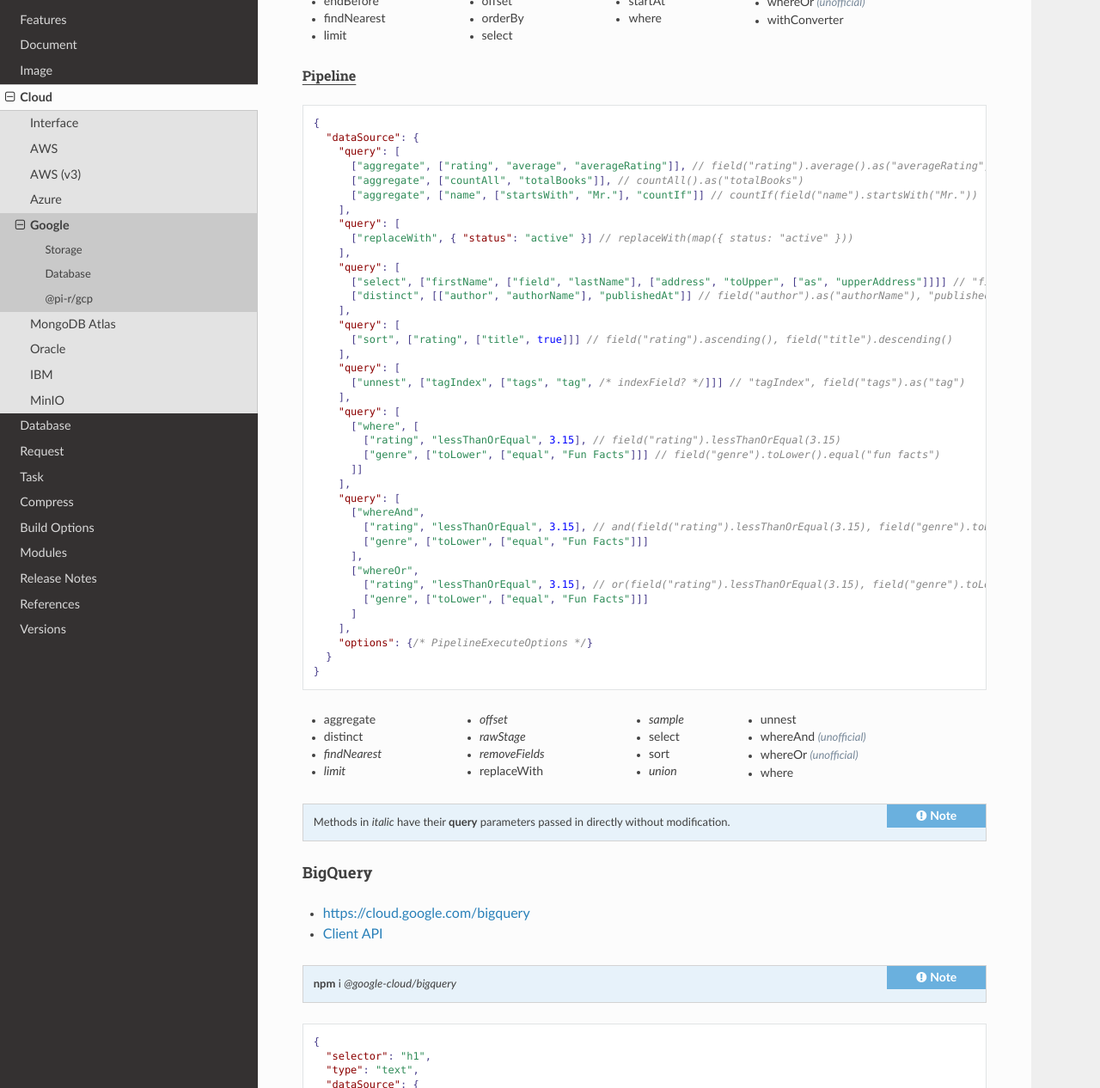
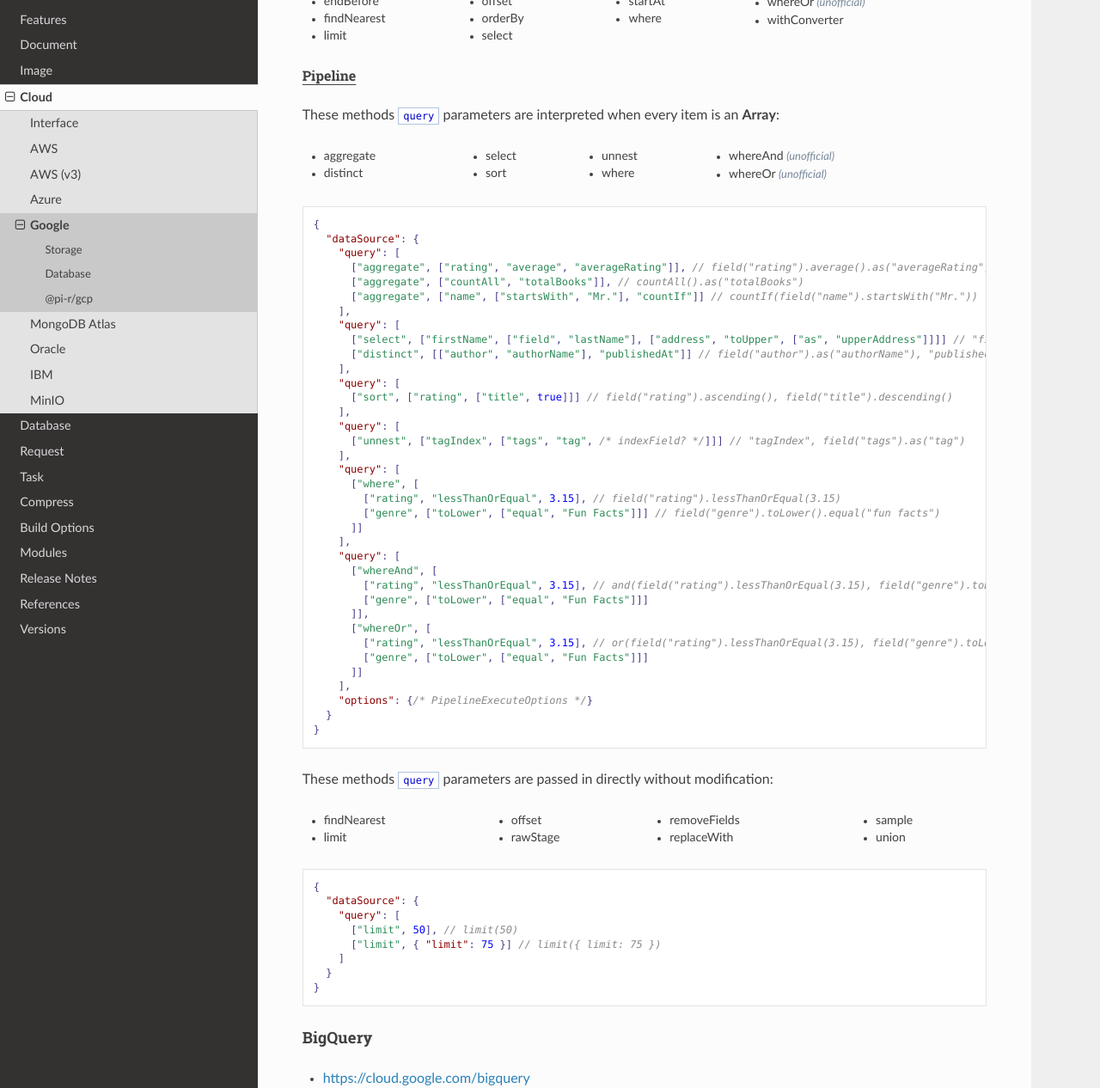
Before and after one commit to anpham6/chrome-docs, a Sphinx documentation site: the page built from source/cloud/gcp.rst, in a window 1280 px wide and 1400 px high, scrolled down 6272 px, cut to the strip 134-1400 px from the top of the window. Shown: the whole strip at 86% size. Built offline with Sphinx 7.4.7 and the Read the Docs theme 3.1.0, drawn with Linux system fonts in a browser that asks for light colours.

```diff
--- a/source/cloud/gcp.rst
+++ b/source/cloud/gcp.rst
@@ -379,6 +379,20 @@ Query
 Pipeline
 """"""""
 
+These methods ``query`` parameters are interpreted when every item is an **Array**:
+
+.. hlist::
+  :columns: 4
+
+  - aggregate
+  - distinct
+  - select
+  - sort
+  - unnest
+  - where
+  - whereAnd :alt:`(unofficial)`
+  - whereOr :alt:`(unofficial)`
+
 ::
 
   {
@@ -387,9 +401,6 @@ Pipeline
         ["aggregate", ["rating", "average", "averageRating"]], // field("rating").average().as("averageRating")
         ["aggregate", ["countAll", "totalBooks"]], // countAll().as("totalBooks")
         ["aggregate", ["name", ["startsWith", "Mr."], "countIf"]] // countIf(field("name").startsWith("Mr."))
-      ],
-      "query": [
-        ["replaceWith", { "status": "active" }] // replaceWith(map({ status: "active" }))
       ],
       "query": [
         ["select", ["firstName", ["field", "lastName"], ["address", "toUpper", ["as", "upperAddress"]]]] // "firstName", field("lastName"), field("address").toUpper().as("upperAddress")
@@ -408,40 +419,43 @@ Pipeline
         ]]
       ],
       "query": [
-        ["whereAnd",
+        ["whereAnd", [
           ["rating", "lessThanOrEqual", 3.15], // and(field("rating").lessThanOrEqual(3.15), field("genre").toLower().equal("fun facts"))
           ["genre", ["toLower", ["equal", "Fun Facts"]]]
-        ],
-        ["whereOr",
+        ]],
+        ["whereOr", [
           ["rating", "lessThanOrEqual", 3.15], // or(field("rating").lessThanOrEqual(3.15), field("genre").toLower().equal("fun facts"))
           ["genre", ["toLower", ["equal", "Fun Facts"]]]
-        ]
+        ]]
       ],
       "options": {/* PipelineExecuteOptions */}
     }
   }
 
+These methods ``query`` parameters are passed in directly without modification:
+
 .. hlist::
   :columns: 4
 
-  - aggregate
-  - distinct
-  - *findNearest*
-  - *limit*
-  - *offset*
-  - *rawStage*
-  - *removeFields*
+  - findNearest
+  - limit
+  - offset
+  - rawStage
+  - removeFields
   - replaceWith
-  - *sample*
-  - select
-  - sort
-  - *union*
-  - unnest
-  - whereAnd :alt:`(unofficial)`
-  - whereOr :alt:`(unofficial)`
-  - where
+  - sample
+  - union
 
-.. note:: Methods in *italic* have their **query** parameters passed in directly without modification.
+::
+
+  {
+    "dataSource": {
+      "query": [
+        ["limit", 50], // limit(50)
+        ["limit", { "limit": 75 }] // limit({ limit: 75 })
+      ]
+    }
+  }
 
 BigQuery
 ^^^^^^^^
```
Also changed, not shown: source/index.rst (+5 -2 lines), .readthedocs.yaml.
